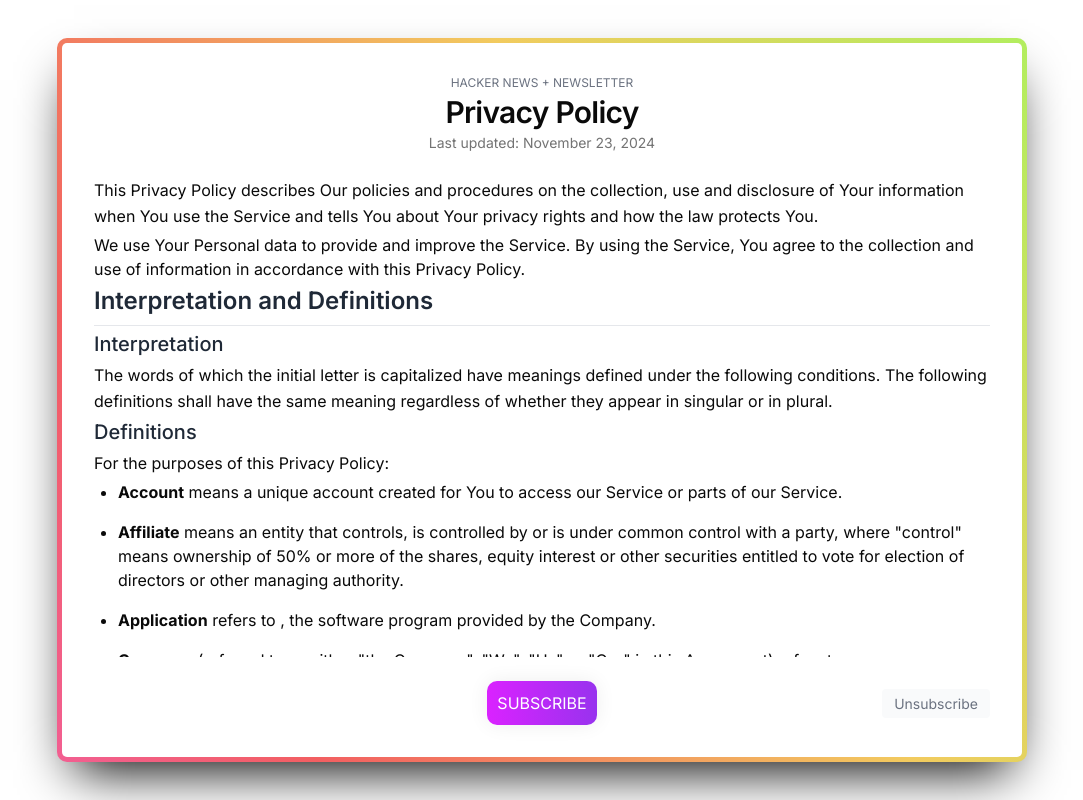
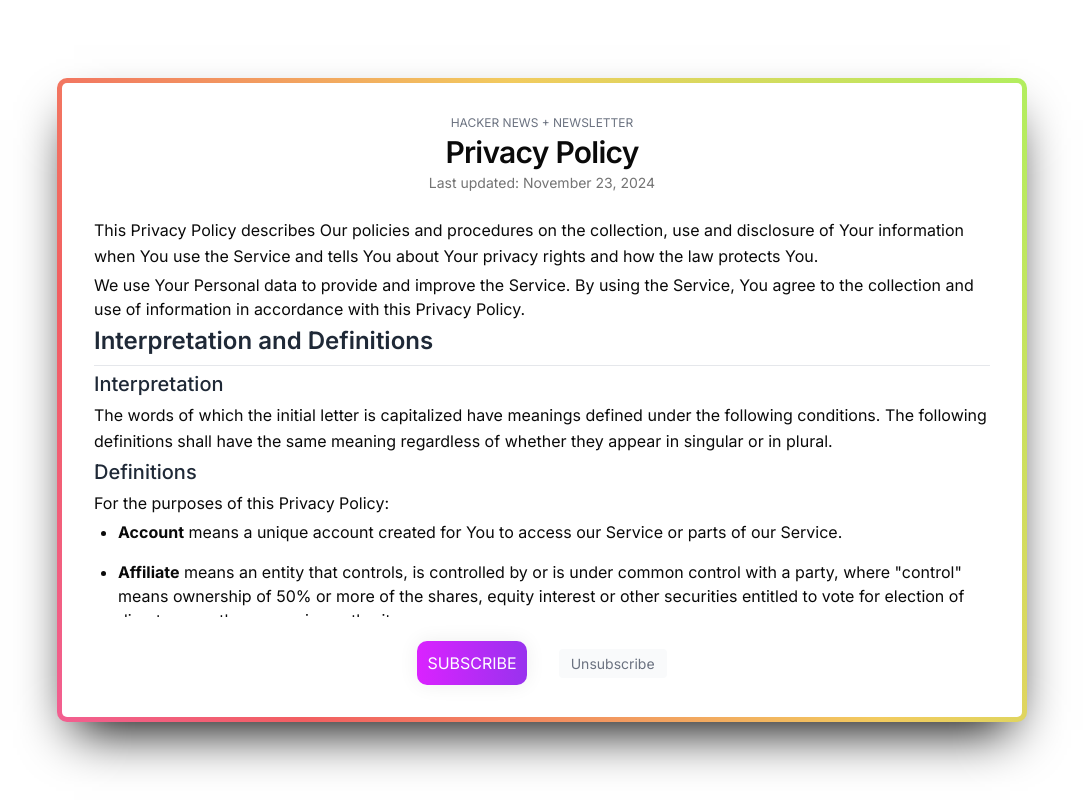
Before and after one commit to RiccardoSenica/newsletter-hackernews, a Next.js app: page /privacy in a window 1280 px wide. Shown: the whole page, without its empty margins (98-1181 px from the left). Built offline with nearby package versions, Linux system fonts and the light colour scheme; no server answers; the database is empty.

Commit message:
style: footer tweaking

```diff
--- a/app/globals.css
+++ b/app/globals.css
@@ -1,6 +1,22 @@
 @tailwind base;
 @tailwind components;
 @tailwind utilities;
+
+html,
+body {
+  margin: 0;
+  padding: 0;
+  overflow-x: hidden;
+  overscroll-behavior: none;
+  width: 100%;
+  position: relative;
+}
+
+#root,
+#__next {
+  overflow-x: hidden;
+  width: 100%;
+}
 
 @layer base {
   :root {
--- a/app/privacy/page.tsx
+++ b/app/privacy/page.tsx
@@ -13,7 +13,7 @@
   };
 
   const body = (
-    <div className='privacy-content my-2 max-h-[60vh] space-y-1 overflow-auto'>
+    <div className='privacy-content my-2 max-h-[50vh] space-y-1 overflow-auto'>
       <p className='leading-relaxed'>
         This Privacy Policy describes Our policies and procedures on the
         collection, use and disclosure of Your information when You use the
--- a/components/Footer.tsx
+++ b/components/Footer.tsx
@@ -12,26 +12,34 @@
 
   if (pathname === '/unsubscribe') {
     return (
-      <div className='flex justify-center space-x-4'>
+      <div className='flex flex-col justify-center space-x-4'>
         <CustomLink path='/' text='Subscribe' />
+        <div className='mt-2 text-xs text-gray-600'>
+          <Link
+            className='font-medium text-indigo-600 hover:text-indigo-500'
+            href='/privacy'
+          >
+            Privacy Policy
+          </Link>
+        </div>
       </div>
     );
   }
 
   if (pathname === '/privacy') {
     return (
-      <div className='relative flex w-full items-center'>
-        <div className='flex w-full justify-center'>
-          <div className='inline-flex'>
+      <div className='w-full'>
+        <div className='relative flex flex-col items-center justify-center space-y-4 sm:flex-row sm:space-x-8 sm:space-y-0'>
+          <div>
             <CustomLink path='/' text='Subscribe' />
           </div>
-        </div>
-        <div className='absolute right-0'>
-          <CustomLink
-            path='/unsubscribe'
-            text='Unsubscribe'
-            className='rounded bg-gray-50 px-3 py-1.5 text-sm text-gray-500 transition-colors duration-200 hover:bg-gray-100'
-          />
+          <div>
+            <CustomLink
+              path='/unsubscribe'
+              text='Unsubscribe'
+              className='rounded bg-gray-50 px-3 py-1.5 text-sm text-gray-500 transition-colors duration-200 hover:bg-gray-100'
+            />
+          </div>
         </div>
       </div>
     );
```
